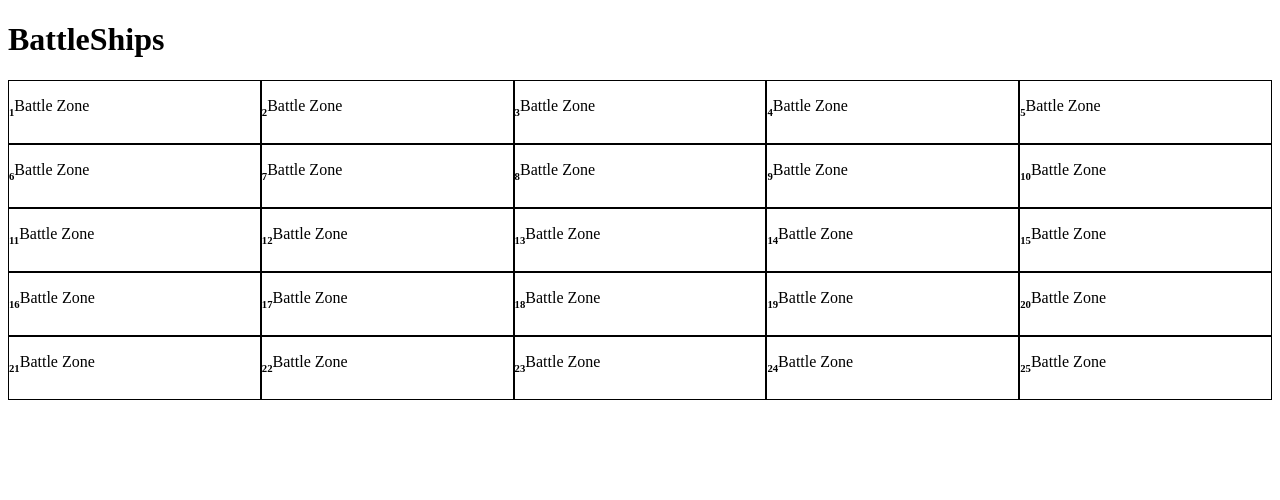
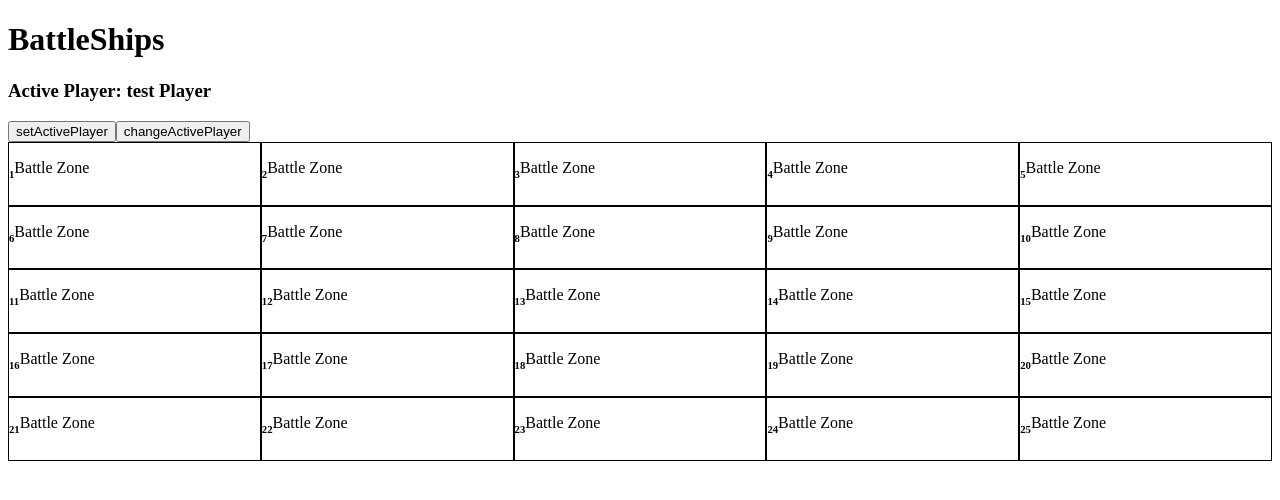
Before and after one commit to eriknyberg91/React-Typescript-Battleships, a React (Create React App) app: page / in a window 1280 px wide. Shown: the top 500 px of the page. Built offline with nearby package versions, Linux system fonts and the light colour scheme.

Commit message:
Added players and ability to switch between them

```diff
--- a/src/App.tsx
+++ b/src/App.tsx
@@ -2,10 +2,82 @@ import React, { useState } from 'react';
 import BattleZone from './Components/BattleZone/BattleZone';
 import BattleMap from './Components/BattleMap/BattleMap';
 import IBattleZone from './Classes/IBattleZone';
+import IPlayer from './Classes/IPlayer';
 
 function App() {
 
+  const testPlayer : IPlayer =
+  {id: 3,
+    playerName: "test Player",
+    shotsFired: 0,
+    shipsLeftToPlace: 5,
+    numberOfVictories: 0,
+    health: 5,
+    isPlaying: false
+  }
   const numberOfZones = 25;
+  const [currentPlayer, setCurrentPlayer] = useState<IPlayer>(testPlayer);
+
+
+  const setActivePlayer = () =>{
+    players.map((player) => {
+      if (player.isPlaying == true) {
+        setCurrentPlayer(player)
+      }
+
+    })
+      console.log(currentPlayer);
+
+
+  }
+
+  const changeActivePlayer = (id: number) => {
+    setActivePlayer();
+    players.map((player) => {
+      if (player.isPlaying == false || player.isPlaying == true) {
+        player.isPlaying= !player.isPlaying;
+      }
+    })
+    }
+
+
+
+
+  const handleClick = (id: number) => {
+    console.log(id);
+    setZoneList(
+      zoneList.map((zone) => {
+        if (zone.id == id) {
+          return {...zone, isClicked: !zone.isClicked}
+        }
+        return zone;
+
+      }))}
+
+
+
+  const [players, setPlayers] = useState <IPlayer[]>(
+    [
+      {
+        id: 1,
+        playerName: "playerOne",
+        shotsFired: 0,
+        shipsLeftToPlace: 5,
+        numberOfVictories: 0,
+        health: 5,
+        isPlaying: false},
+      {
+        id: 2,
+        playerName: "playerTwo",
+        shotsFired: 0,
+        shipsLeftToPlace: 5,
+        numberOfVictories: 0,
+        health: 5,
+        isPlaying: true
+      }
+  ])
+
+
 
   const generateZoneList = Array.from({length: numberOfZones}, (_, index) => ({
     id: index + 1,
@@ -17,23 +89,18 @@ function App() {
 
   const [zoneList, setZoneList] = useState<IBattleZone[]>(generateZoneList)
 
-  const handleClick = (id: number) => {
-    console.log(id);
-    setZoneList(
-      zoneList.map((zone) => {
-        if (zone.id == id) {
-          return {...zone, isClicked: !zone.isClicked}
-        }
-        return zone;
-      })
-    )
-  }
+
 
 
   return (
     <div className="App">
       <h1>BattleShips</h1>
-      <BattleMap list={zoneList} handleClick={handleClick} />
+      <BattleMap
+      list={zoneList}
+      currentPlayer={currentPlayer}
+      handleClick={handleClick}
+      setActivePlayer={setActivePlayer}
+      changeActivePlayer={changeActivePlayer} />
     </div>
   );
 }
--- a/src/Components/BattleMap/BattleMap.css
+++ b/src/Components/BattleMap/BattleMap.css
@@ -3,7 +3,7 @@
     display: flex;
 }
 
-.battle-map-container {
+.battlemap {
     display: grid;
     grid-template-columns: repeat(5, 1fr);
     grid-template-rows: repeat(5, 1fr);
--- a/src/Components/BattleMap/BattleMap.tsx
+++ b/src/Components/BattleMap/BattleMap.tsx
@@ -2,18 +2,30 @@ import React from 'react'
 import BattleZone from '../BattleZone/BattleZone'
 import IBattleZone from '../../Classes/IBattleZone';
 import './BattleMap.css'
+import IPlayer from '../../Classes/IPlayer';
 
 interface Props {
     list: IBattleZone[];
+    currentPlayer: IPlayer;
     handleClick(x: number): void;
+    setActivePlayer(): void;
+    changeActivePlayer(id: number): void;
 }
 
 
-const BattleMap = ({list, handleClick} : Props) => {
+const BattleMap = ({list, currentPlayer, handleClick, setActivePlayer, changeActivePlayer} : Props) => {
   return (
+
+
     <div className="battle-map-container">
+     <div className="intro-container">
+      <h3>Active Player: {currentPlayer?.playerName} </h3>
+      <button onClick={setActivePlayer}>setActivePlayer</button>
+      <button onClick={() => changeActivePlayer(currentPlayer.id)}>changeActivePlayer</button>
+      </div>
+      <div className="battlemap">
 
-        {list.map((zone) => (
+      {list.map((zone) => (
             <div className="battle-zone"
               onClick={() => handleClick(zone.id)}
               style={{backgroundColor: zone.isClicked ? "red" : "white"}}>
@@ -22,6 +34,8 @@ const BattleMap = ({list, handleClick} : Props) => {
                 <p>Battle Zone</p>
             </div>
         ))}
+      </div>
+
 
     </div>
   )
```
Also changed, not shown: src/Classes/IPlayer.tsx (+9 -3 lines).
